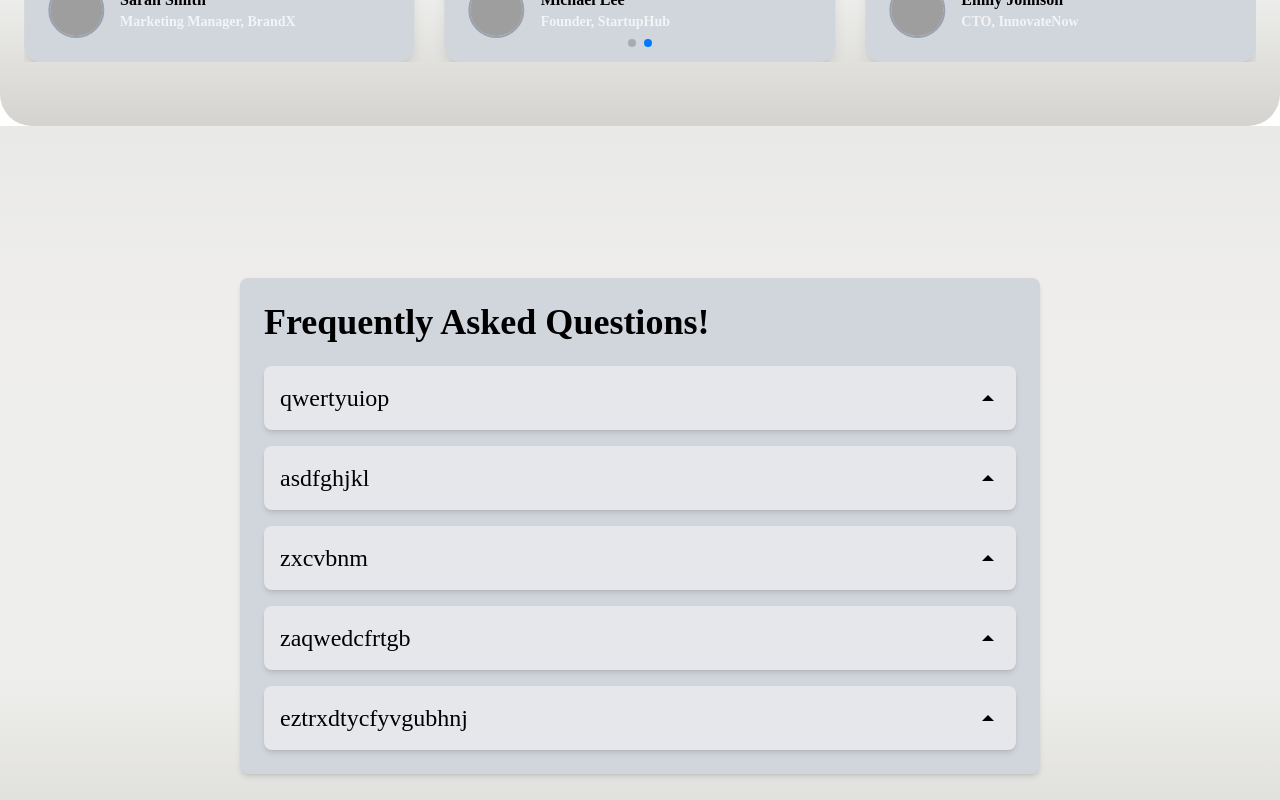
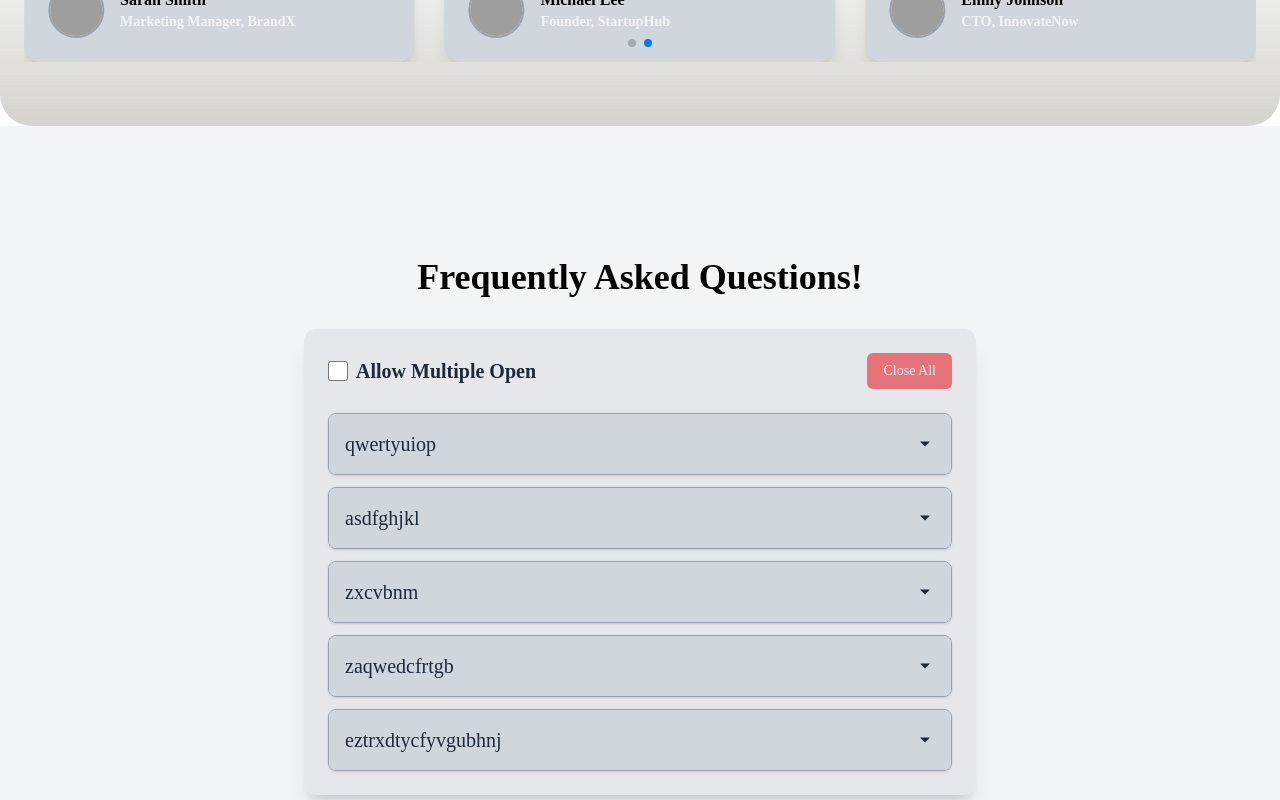
Before and after one commit to Seenusharmma/WebTech, a React (Vite) app in the folder frontend/: page / in a window 1280 px wide. Shown: the part 3960-4760 px from the top of the page. Built offline with nearby package versions, Linux system fonts and the light colour scheme; grey boxes are pictures that could not be loaded.

Commit message:
FAQS Updated

```diff
--- /dev/null
+++ b/frontend/src/Components/Accordian.jsx
@@ -0,0 +1,94 @@
+import React, { useState } from "react";
+import { IoMdArrowDropdown } from "react-icons/io";
+
+const Accordian = ({ data }) => {
+  const [activeItems, setActiveItems] = useState([]);
+  const [allowMultiple, setAllowMultiple] = useState(false);
+
+  const toogleItem = (id) => {
+    setActiveItems((prev) => {
+      if (prev.includes(id)) {
+        return prev.filter((itemId) => itemId !== id);
+      } else {
+        if (allowMultiple) {
+          return [...prev, id];
+        } else {
+          return [id];
+        }
+      }
+    });
+  };
+
+  return (
+    <div className="bg-gray-200 rounded-xl p-6 shadow-xl">
+      <div className="flex justify-between items-center mb-6">
+        <div className="flex items-center">
+          <input
+            type="checkbox"
+            id="multiple-expand"
+            checked={allowMultiple}
+            onChange={() => setAllowMultiple(!allowMultiple)}
+            className="w-5 h-5 bg-red-800"
+          />
+          <label
+            htmlFor="multiple-expand"
+            className="ml-2 text-xl font-bold text-gray-800"
+          >
+            Allow Multiple Open
+          </label>
+        </div>
+        <button
+          onClick={() => setActiveItems([])}
+          disabled={activeItems.length === 0}
+          className="bg-red-600 text-white px-4 py-2 hover:bg-red-700 rounded-md text-sm disabled:opacity-50 disabled:cursor-not-allowed transition-colors"
+        >
+          Close All
+        </button>
+      </div>
+
+      <div className="space-y-3">
+        {data.map((item) => (
+          <div
+            key={item.id}
+            className="border border-gray-400 rounded-lg overflow-hidden shadow-sm"
+          >
+            <button
+              onClick={() => toogleItem(item.id)}
+              className={`w-full flex justify-between items-center p-4 transition-colors duration-300
+                ${
+                  activeItems.includes(item.id)
+                    ? "bg-gray-400 text-gray-900 text-xl"
+                    : "bg-gray-300 hover:bg-gray-400 text-gray-800 text-xl"
+                }`}
+            >
+              <span className="font-medium">{item.question}</span>
+              <span
+                className={`transform transition-transform duration-300 ${
+                  activeItems.includes(item.id) ? "rotate-180" : ""
+                }`}
+              >
+                <IoMdArrowDropdown />
+              </span>
+            </button>
+
+            <div
+              className={`grid transition-all duration-300 ease-in-out ${
+                activeItems.includes(item.id)
+                  ? "grid-rows-[1fr]"
+                  : "grid-rows-[0fr]"
+              }`}
+            >
+              <div className="overflow-hidden">
+                <div className="p-4 bg-gray-100 text-gray-700 text-xl">
+                  {item.answer}
+                </div>
+              </div>
+            </div>
+          </div>
+        ))}
+      </div>
+    </div>
+  );
+};
+
+export default Accordian;
--- a/frontend/src/Components/FAQs.jsx
+++ b/frontend/src/Components/FAQs.jsx
@@ -1,66 +1,22 @@
-import React, { useState } from "react";
-import { motion, AnimatePresence } from "framer-motion";
-import { IoMdArrowDropup, IoMdArrowDropdown } from "react-icons/io";
+import React from 'react'
+import Accordian from './Accordian'
 
-const questions = [
+const FAQs = () => {
+  const questions = [
   { id: 1, question: "qwertyuiop", answer: "123" },
   { id: 2, question: "asdfghjkl", answer: "456" },
   { id: 3, question: "zxcvbnm", answer: "789" },
   { id: 4, question: "zaqwedcfrtgb", answer: "0987" },
   { id: 5, question: "eztrxdtycfyvgubhnj", answer: "654321" },
 ];
+  return (
+    <div className='min-h-screen bg-gray-100 p-4 md:p-8 flex justify-center items-center '>
+<div className='max-w-2xl w-full'>
+        <h1 className='text-3xl md:text-4xl font-bold mb-8 text-center'>Frequently Asked Questions!</h1>
+      <Accordian data={questions}/>
+</div>
+    </div>
+  )
+}
 
-const FAQs = () => {
-  const [activeQuestion, setActiveQuestion] = useState(null);
-
-  return (
-    <div className="w-screen min-h-screen bg-[linear-gradient(to_top,_#d5d4d0_0%,_#d5d4d0_1%,_#eeeeec_31%,_#efeeec_75%,_#e9e9e7_100%)] flex justify-center items-start py-10">
-      <div className="w-[89%] m-auto max-w-[800px] bg-gray-300 p-6 rounded-lg shadow-md">
-        <h2 className="text-3xl md:text-4xl mb-6 font-semibold text-center md:text-left">
-          Frequently Asked Questions!
-        </h2>
-
-        {questions.map((q) => (
-          <div key={q.id} className="mb-4 last:mb-0">
-            {/* Question Button */}
-            <button
-              className={`w-full text-left text-lg md:text-2xl focus:outline-none p-4 rounded-lg shadow-md flex justify-between items-center transition-colors duration-300
-              ${
-                activeQuestion === q.id
-                  ? "bg-red-700 text-white"
-                  : "bg-gray-200 hover:bg-gray-400"
-              }`}
-              onClick={() =>
-                setActiveQuestion(activeQuestion === q.id ? null : q.id)
-              }
-            >
-              {q.question}
-              {activeQuestion === q.id ? (
-                <IoMdArrowDropdown />
-              ) : (
-                <IoMdArrowDropup />
-              )}
-            </button>
-
-            {/* Answer with smooth animation */}
-            <AnimatePresence>
-              {activeQuestion === q.id && (
-                <motion.div
-                  initial={{ opacity: 0, maxHeight: 0 }}
-                  animate={{ opacity: 1, maxHeight: 500 }}
-                  exit={{ opacity: 0, maxHeight: 0 }}
-                  transition={{ duration: 0.3 }}
-                  className="overflow-hidden mt-2 text-gray-900 ml-4"
-                >
-                  <p>{q.answer}</p>
-                </motion.div>
-              )}
-            </AnimatePresence>
-          </div>
-        ))}
-      </div>
-    </div>
-  );
-};
-
-export default FAQs;
+export default FAQs
```
